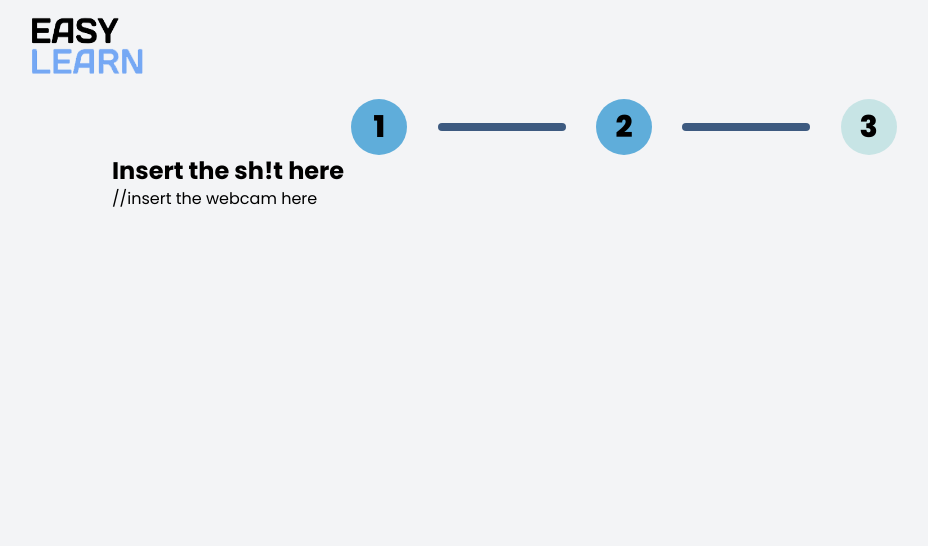
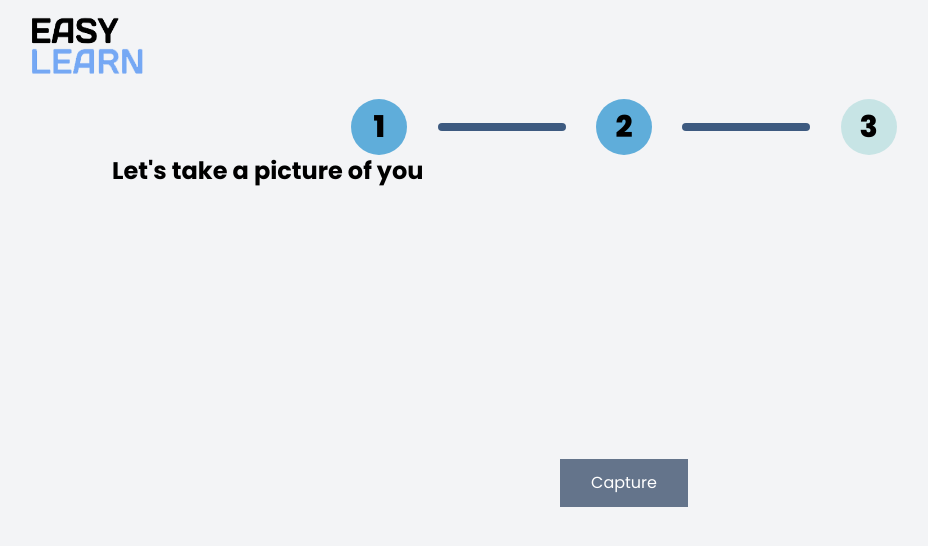
Before and after one commit to jdpena28/easylearn-kyc, a Next.js app: page /Step2 in a window 1280 px wide. Shown: the top 546 px of the page, without its empty margins (16-944 px from the left). Built offline with nearby package versions, Linux system fonts and the light colour scheme; no server answers.

Commit message:
Add Webcam Canvas for step 2 page

```diff
--- a/pages/Step2.jsx
+++ b/pages/Step2.jsx
@@ -2,19 +2,27 @@ import React from "react"
 import Head from "next/head"
 import Layout from "../src/components/Layout"
 import StepIndicator from "../src/components/StepIndicator"
+import Webcam from "react-webcam"
 
 const Step2 = () => {
   return (
     <Layout>
-        <Head>
-            <title>Step 2 - Facial Identity</title>
-        </Head>
+      <Head>
+        <title>Step 2 - Facial Identity</title>
+      </Head>
       <StepIndicator stepColor2={"bg-highlight"} stepColor3={"bg-secondary"} />
-      <div className='relative container mx-auto'>
-        <h3 className='font-bold text-2xl'>Insert the sh!t here</h3>
+      <div className='relative container mx-auto text-center space-y-4'>
+        <h3 className='font-bold text-2xl text-left'>Let's take a picture of you</h3>
         <div className='mx-auto max-w-6xl'>
-              //insert the webcam here
+          <Webcam
+            audio={false}
+            mirrored={true}
+            className='mx-auto'
+            screenshotFormat='image/jpeg'
+            width={480}
+          />
         </div>
+        <button className="bg-slate-500 p-3 text-white w-32">Capture</button>
       </div>
     </Layout>
   )
--- /dev/null
+++ b/src/components/Button.jsx
@@ -0,0 +1,16 @@
+import React from 'react'
+import Image from 'next/image'
+import Link from 'next/link'
+
+const Button = () => {
+    return (
+        <Link href={'/Step2'} className='cursor-pointer'>
+            <div className='bg-tertiary text-white w-52 h-16 rounded-md cursor-pointer flex justify-evenly absolute bottom-4 right-5'>
+                <p className='text-center text-xl font-semibold leading-[4rem]'>NEXT</p>
+                <Image className='fill-white'   src={'/icons/arrow-right-thin.svg'} height={10} width={30}/>
+            </div>
+        </Link>
+    )
+}
+
+export default Button
```
Also changed, not shown: public/icons/arrow-right-thin.svg (added).
